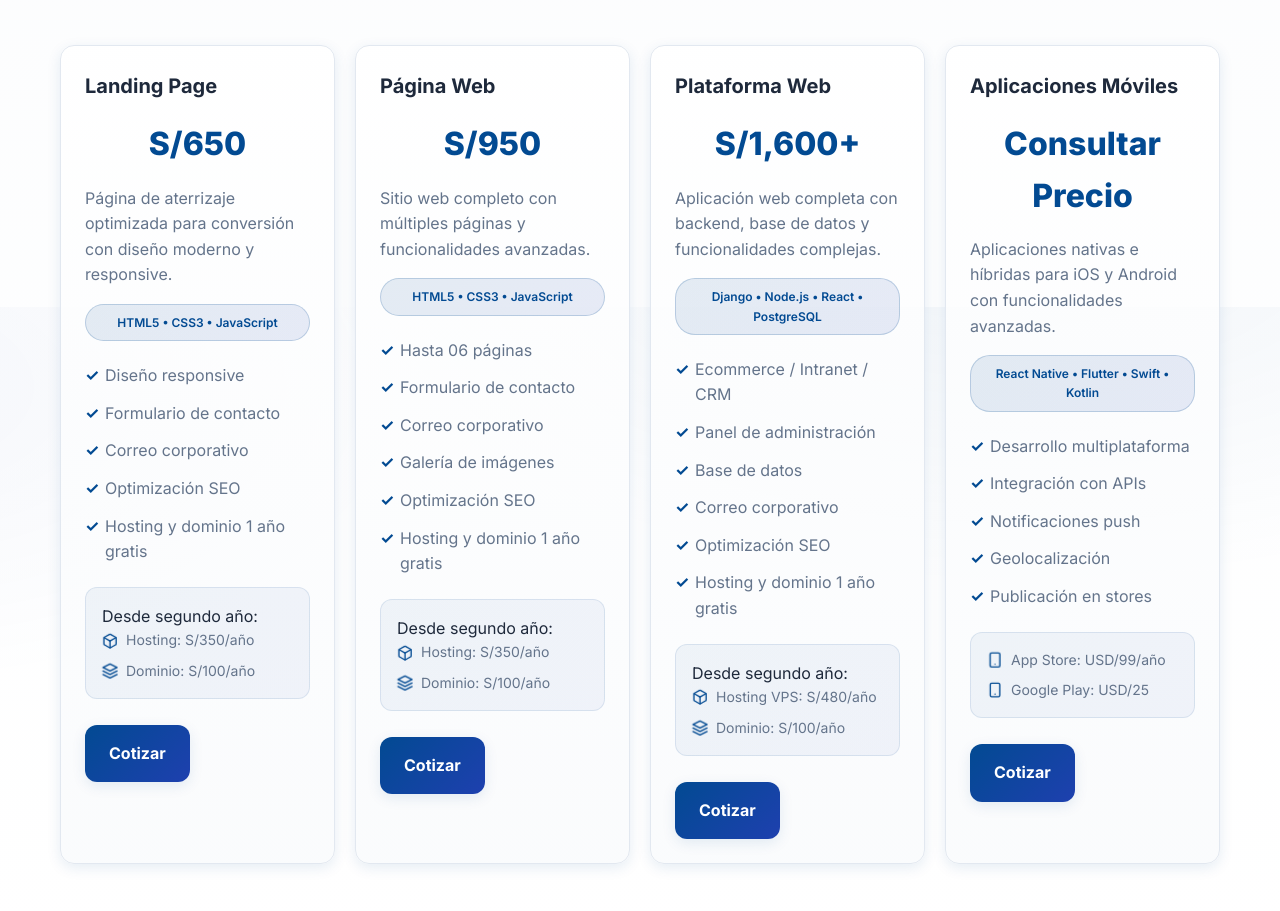
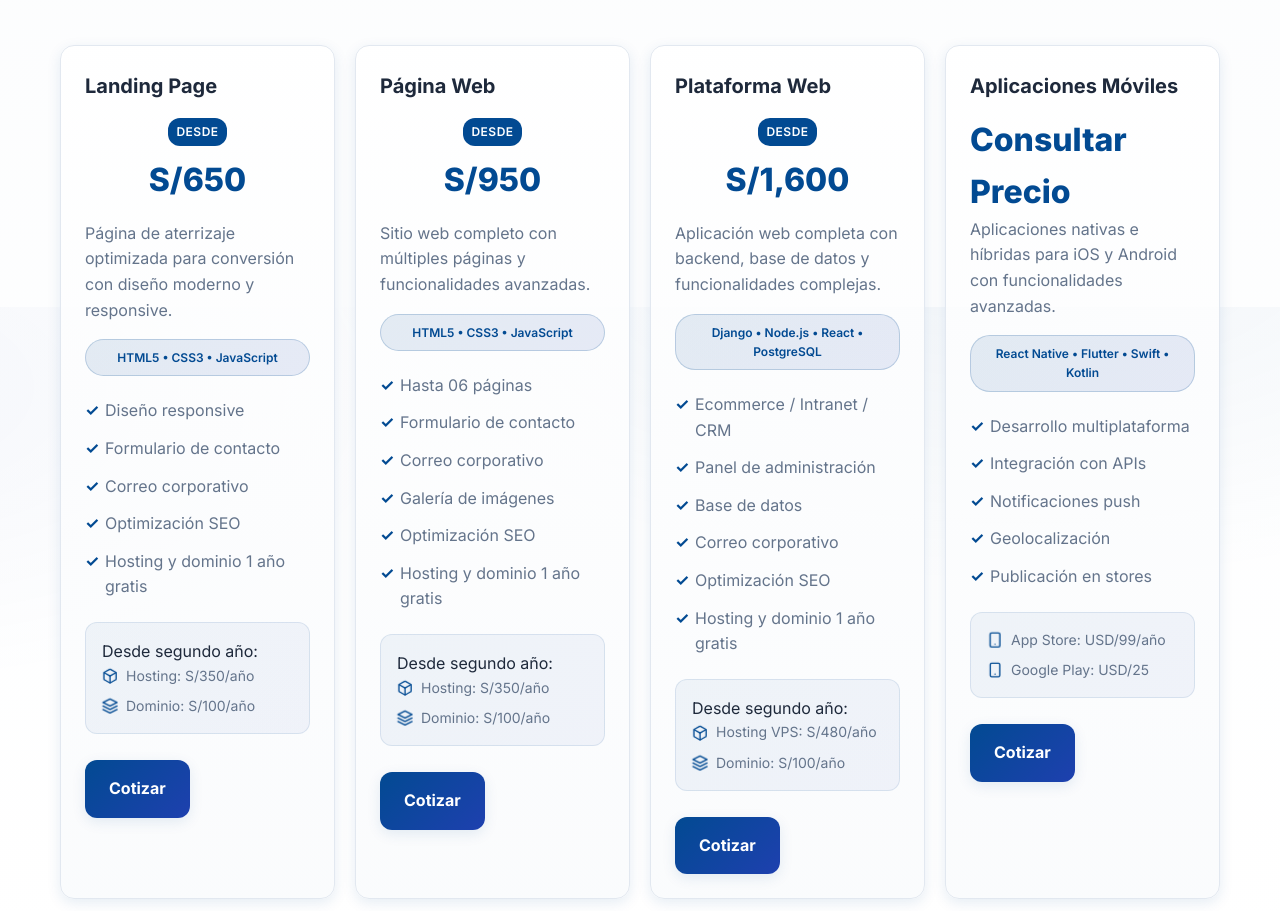
Before and after one commit to daneolx/WebDangelLabs, a plain HTML site: page index.html in a window 1280 px wide. Shown: the part 2893-3804 px from the top of the page. Drawn offline with Linux system fonts and the light colour scheme.

Commit message:
pricing update

```diff
--- a/assets/css/style.css
+++ b/assets/css/style.css
@@ -1199,12 +1199,30 @@ header.site-header {
 }
 
 /* Pricing section styles */
+.price-wrapper {
+  position: relative;
+  text-align: center;
+  margin: 16px 0;
+}
+
+.price-label {
+  display: inline-block;
+  background: var(--color-primary);
+  color: white;
+  font-size: 12px;
+  font-weight: 600;
+  padding: 4px 8px;
+  border-radius: 12px;
+  margin-bottom: 8px;
+  text-transform: uppercase;
+  letter-spacing: 0.5px;
+}
+
 .price {
   font-size: 32px;
   font-weight: 800;
   color: var(--color-primary);
-  margin: 16px 0;
-  text-align: center;
+  margin: 0;
 }
 
 .tech-badge {
--- a/index.html
+++ b/index.html
@@ -487,7 +487,10 @@
           <div class="grid cards-4">
             <article class="card">
               <h3>Landing Page</h3>
-              <div class="price">S/650</div>
+              <div class="price-wrapper">
+                <span class="price-label">Desde</span>
+                <div class="price">S/650</div>
+              </div>
               <p>Página de aterrizaje optimizada para conversión con diseño moderno y responsive.</p>
               <div class="tech-badge">HTML5 • CSS3 • JavaScript</div>
               <ul>
@@ -521,7 +524,10 @@
             </article>
             <article class="card">
               <h3>Página Web</h3>
-              <div class="price">S/950</div>
+              <div class="price-wrapper">
+                <span class="price-label">Desde</span>
+                <div class="price">S/950</div>
+              </div>
               <p>Sitio web completo con múltiples páginas y funcionalidades avanzadas.</p>
               <div class="tech-badge">HTML5 • CSS3 • JavaScript</div>
               <ul>
@@ -556,7 +562,10 @@
             </article>
             <article class="card">
               <h3>Plataforma Web</h3>
-              <div class="price">S/1,600+</div>
+              <div class="price-wrapper">
+                <span class="price-label">Desde</span>
+                <div class="price">S/1,600</div>
+              </div>
               <p>Aplicación web completa con backend, base de datos y funcionalidades complejas.</p>
               <div class="tech-badge">Django • Node.js • React • PostgreSQL</div>
               <ul>
```
